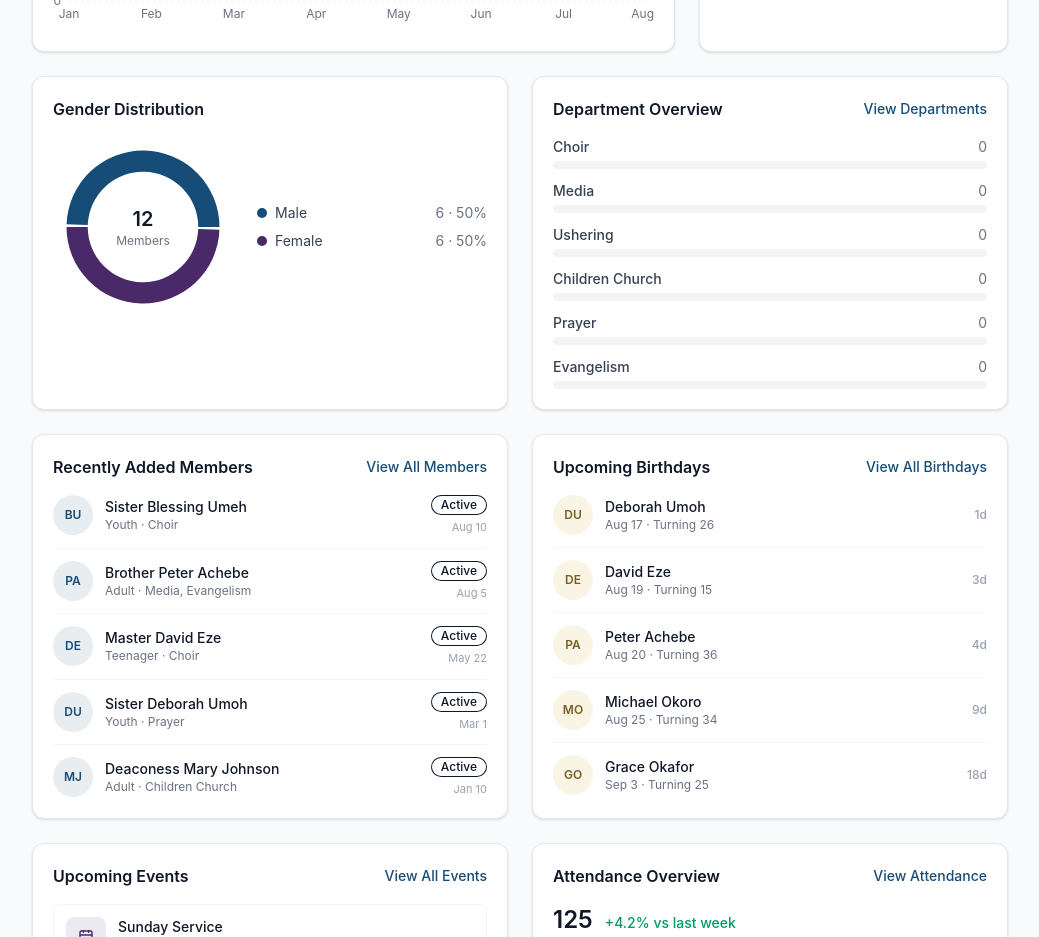
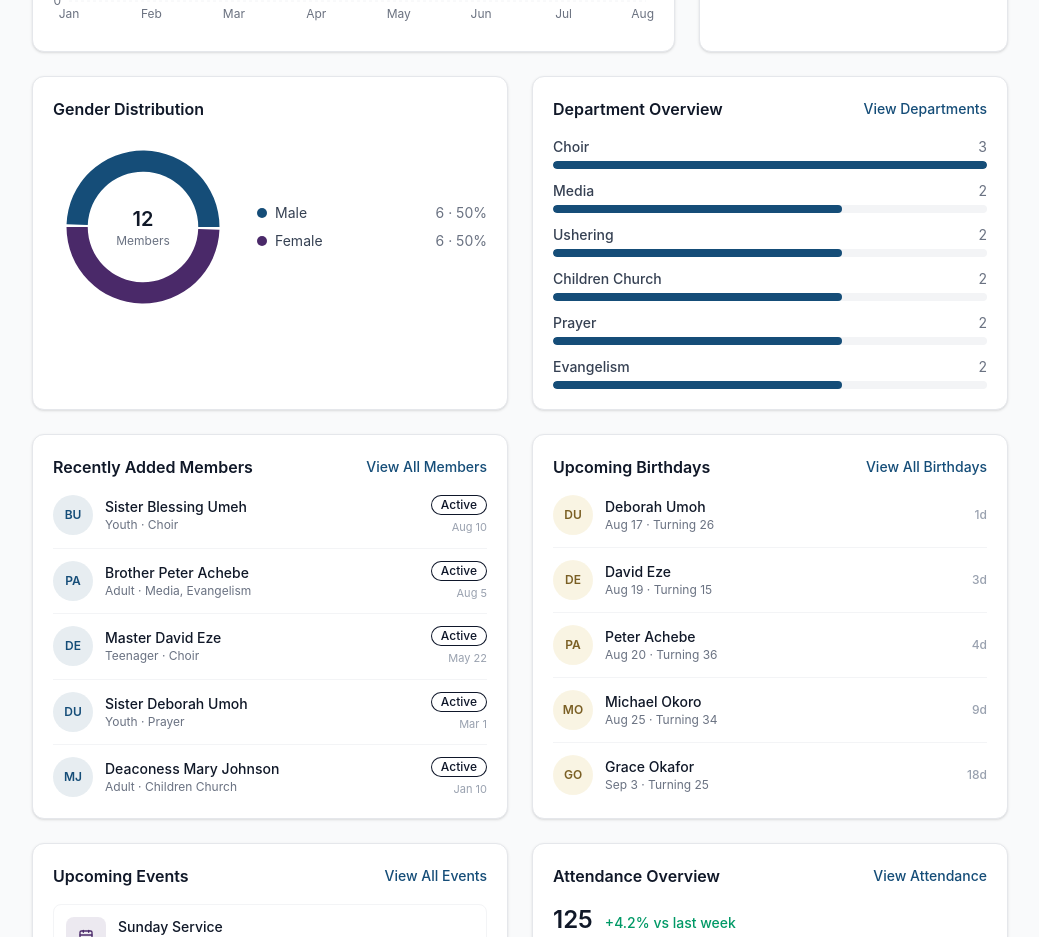
Before and after one commit to FGC-OLUGOKE/FGC-Olugoke-Database, a React (Vite) app in the folder frontend/: page /dashboard in a window 1280 px wide. Shown: the part 840-1777 px from the top of the page, without its empty margins (240-1279 px from the left). Built offline with nearby package versions, Linux system fonts and the light colour scheme.

Commit message:
Fix department member count calculation

```diff
--- a/frontend/src/features/dashboard/components/DepartmentOverviewSection.jsx
+++ b/frontend/src/features/dashboard/components/DepartmentOverviewSection.jsx
@@ -5,7 +5,7 @@ export default function DepartmentOverviewSection({ departments, members }) {
   const navigate = useNavigate();
   const counts = departments.map((dept) => ({
     name: dept.name,
-    count: members.filter((m) => m.department === dept.name).length,
+    count: members.filter((m) => m.departments.includes(dept.name)).length,
   }));
   const max = Math.max(1, ...counts.map((d) => d.count));
 
```
